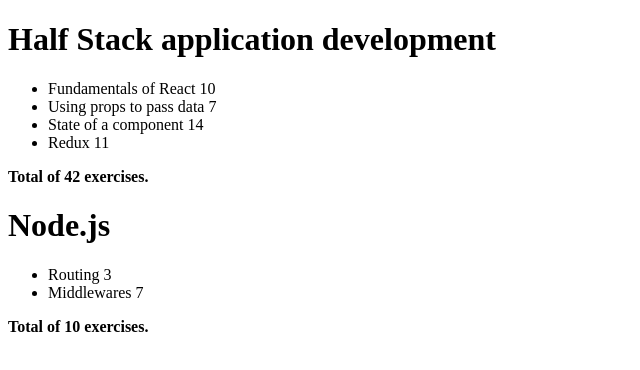
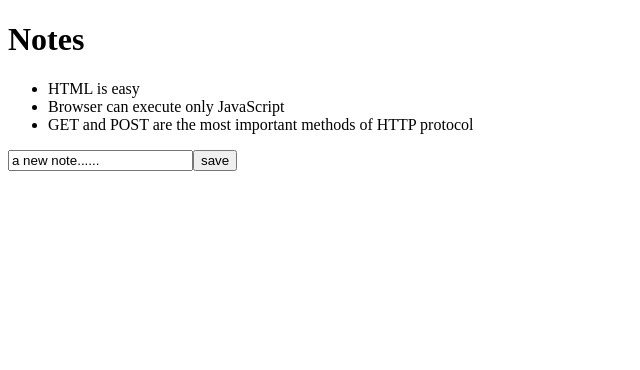
Before and after one commit to zzsealy/fullstackopen, a React (Create React App) app in the folder part1/: page / in a window 1280 px wide. Shown: the top 370 px of the page, without its empty margins (0-640 px from the left). Built offline with nearby package versions, Linux system fonts and the light colour scheme.

Commit message:
wip: part2-2 表单提交

```diff
--- a/part1/src/App.js
+++ b/part1/src/App.js
@@ -1,95 +1,45 @@
-const Header = (props) => {
-  return (
-    <h1>{props.name}</h1>
-  )
-}
+import { useState } from 'react'
+import Note from './components/Note'
 
 
-const Part = ({ part }) => {
-  return (
-    <li>{part.name} {part.exercises}</li>
-  )
-}
 
 
-const ShowTotalExercises = ({parts}) => {
-  let totalExercisesList = []
+const App = (props) => {
+  const [notes, setNotes] = useState(props.notes)
+  const [newNote, setNewNote] = useState('a new note......')
 
-  parts.forEach(part => {
-    totalExercisesList.push(part.exercises)
-  });
+  const addNote = (event) => {
+    event.preventDefault()
+    console.log('button click :>> ', event.target);
+    const noteObject = {
+      content: newNote,
+      date: new Date().toISOString(),
+      important: Math.random() < 0.5,
+      id: notes.length + 1
+    }
+    setNotes(notes.concat(noteObject))
+    setNewNote('')
+  }
 
-  const total = totalExercisesList.reduce((s, p) => {
-    console.log('what is happening', s, p)
-    return s + p
-  })
+  const handleNoteChange = (event) => {
+    console.log(event.target.value)
+    setNewNote(event.target.value)  // event.target.value 指的是该元素的输入值
+  }
 
   return (
-    <strong>Total of {total} exercises.</strong>
-  )
-}
-
-const Course = ({course}) => {
-  const {name, parts} = course
-  return (
     <div>
-      <Header name={name} />
+      <h1>Notes</h1>
       <ul>
-        {parts.map(part => <Part key={part.id} part={part} />)}
+        {notes.map(note =>
+          <Note key={note.id} note={note} />
+        )}
       </ul>
-      <ShowTotalExercises parts={course.parts} />
+      <form onSubmit={addNote}>
+        <input value={newNote} onChange={handleNoteChange}/>
+        <button type='submit'>save</button>
+      </form>
     </div>
   )
 }
 
-
-const App = () => {
-  const courses = [
-    {
-      name: 'Half Stack application development',
-      id: 1,
-      parts: [
-        {
-          name: 'Fundamentals of React',
-          exercises: 10,
-          id: 1
-        },
-        {
-          name: 'Using props to pass data',
-          exercises: 7,
-          id: 2
-        },
-        {
-          name: 'State of a component',
-          exercises: 14,
-          id: 3
-        },
-        {
-          name: 'Redux',
-          exercises: 11,
-          id: 4
-        }
-      ]
-    },
-    {
-      name: 'Node.js',
-      id: 2,
-      parts: [
-        {
-          name: 'Routing',
-          exercises: 3,
-          id: 1
-        },
-        {
-          name: 'Middlewares',
-          exercises: 7,
-          id: 2
-        }
-      ]
-    }
-  ]
-
-  return courses.map(course => <Course key={course.id} course={course} />)
-}
-
 export default App
--- a/part1/src/index.js
+++ b/part1/src/index.js
@@ -27,4 +27,4 @@
 
   ReactDOM.createRoot(document.getElementById('root')).render(
     <App notes={notes} />
-  )
+)
```
